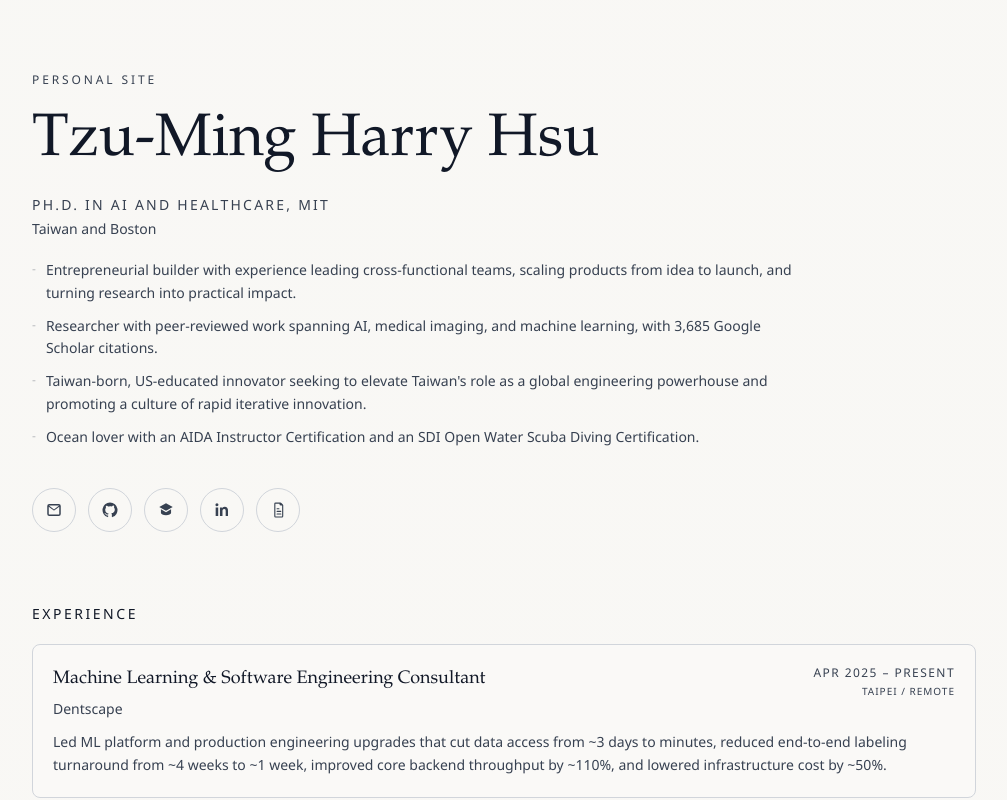
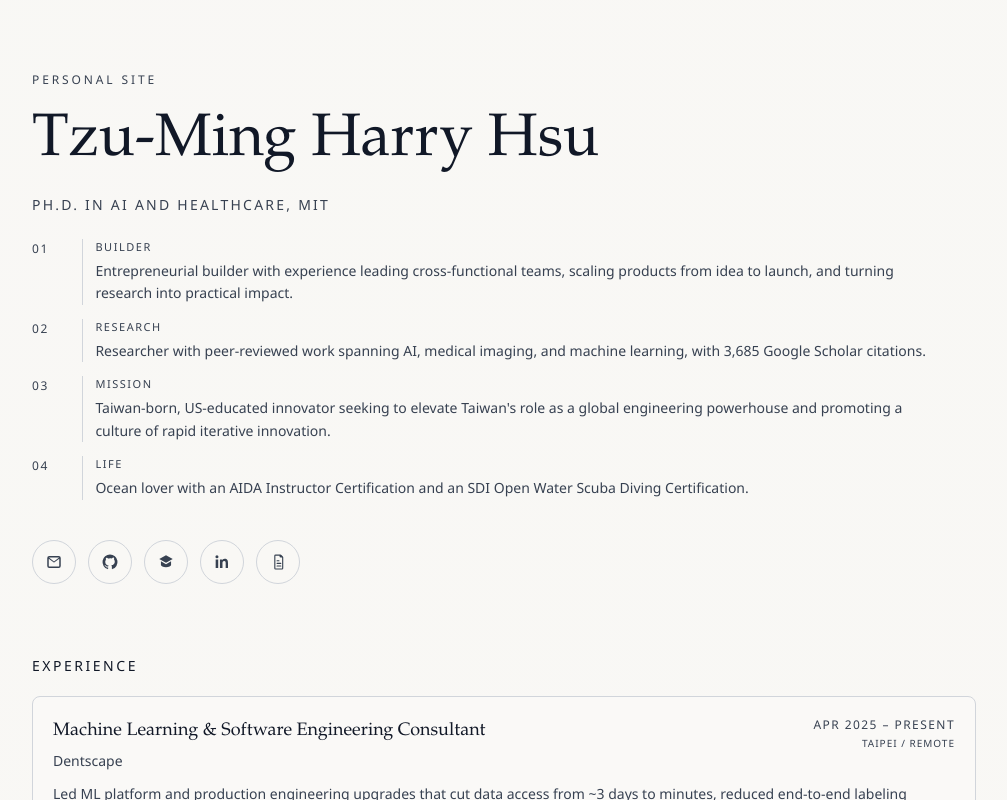
Before and after one commit to stmharry/stmharry.github.io, a React (Vite) app: page / in a window 1280 px wide. Shown: the top 800 px of the page, without its empty margins (136-1143 px from the left). Built offline with nearby package versions, Linux system fonts and the light colour scheme.

Commit message:
✨ feat(ui): redesign hero summary with statement rail

```diff
--- a/src/components/Hero.tsx
+++ b/src/components/Hero.tsx
@@ -3,6 +3,28 @@ import type { WebProfile } from "../data/cv/selectors";
 type HeroProps = {
   profile: WebProfile;
 };
+
+const SUMMARY_TITLES = ["Builder", "Research", "Mission", "Life"];
+
+type SummaryShowcaseProps = {
+  bullets: string[];
+};
+
+const StatementRail = ({ bullets }: SummaryShowcaseProps) => (
+  <section>
+    <ol className="space-y-3.5">
+      {bullets.map((bullet, index) => (
+        <li key={`rail-${index}`} className="grid grid-cols-[2.4rem_1fr] gap-x-3">
+          <span className="pt-0.5 text-xs tracking-[0.14em] text-(--ink-700) uppercase">{String(index + 1).padStart(2, "0")}</span>
+          <div className="border-l border-(--line) pl-3">
+            <p className="text-[11px] tracking-[0.14em] text-(--ink-700) uppercase">{SUMMARY_TITLES[index] ?? `Point ${index + 1}`}</p>
+            <p className="mt-1 text-sm leading-relaxed text-(--ink-700)">{bullet}</p>
+          </div>
+        </li>
+      ))}
+    </ol>
+  </section>
+);
 
 export const Hero = ({ profile }: HeroProps) => {
   return (
@@ -12,15 +34,9 @@ export const Hero = ({ profile }: HeroProps) => {
         {profile.name}
       </h1>
       <p className="mt-3 text-xs tracking-[0.16em] text-(--ink-700) uppercase sm:mt-4 sm:text-sm">{profile.headline}</p>
-      <p className="mt-1 text-sm text-(--ink-700)">{profile.location}</p>
-      <ul className="mt-5 max-w-3xl space-y-2.5">
-        {profile.summaryBullets.map((bullet, i) => (
-          <li key={i} className="flex items-start gap-2.5 text-sm leading-relaxed text-(--ink-700)">
-            <span className="mt-[0.2em] shrink-0 select-none text-xs opacity-35">-</span>
-            <span>{bullet}</span>
-          </li>
-        ))}
-      </ul>
+      <div className="mt-6 max-w-4xl">
+        <StatementRail bullets={profile.summaryBullets} />
+      </div>
     </header>
   );
 };
--- a/src/data/cv/selectors.ts
+++ b/src/data/cv/selectors.ts
@@ -3,7 +3,6 @@ import type { CvContent, ExperienceItem, PublicationItem, Topic, TopicSlug } fro
 export type WebProfile = {
   name: string;
   headline: string;
-  location: string;
   summaryBullets: string[];
 };
 
@@ -11,7 +10,6 @@ export const getWebProfile = (content: CvContent): WebProfile => {
   return {
     name: content.profile.name,
     headline: content.profile.headline,
-    location: content.profile.location,
     summaryBullets: content.profile.summaryBullets,
   };
 };
```
